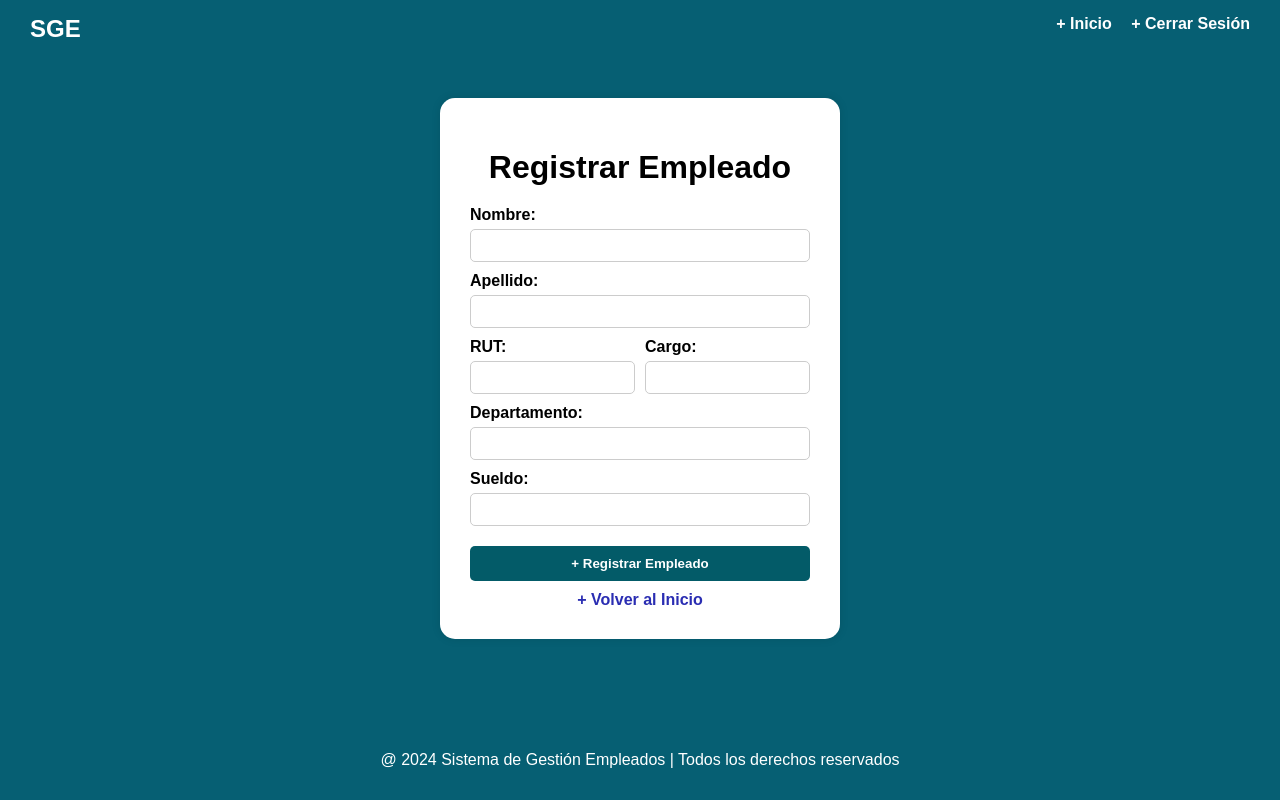
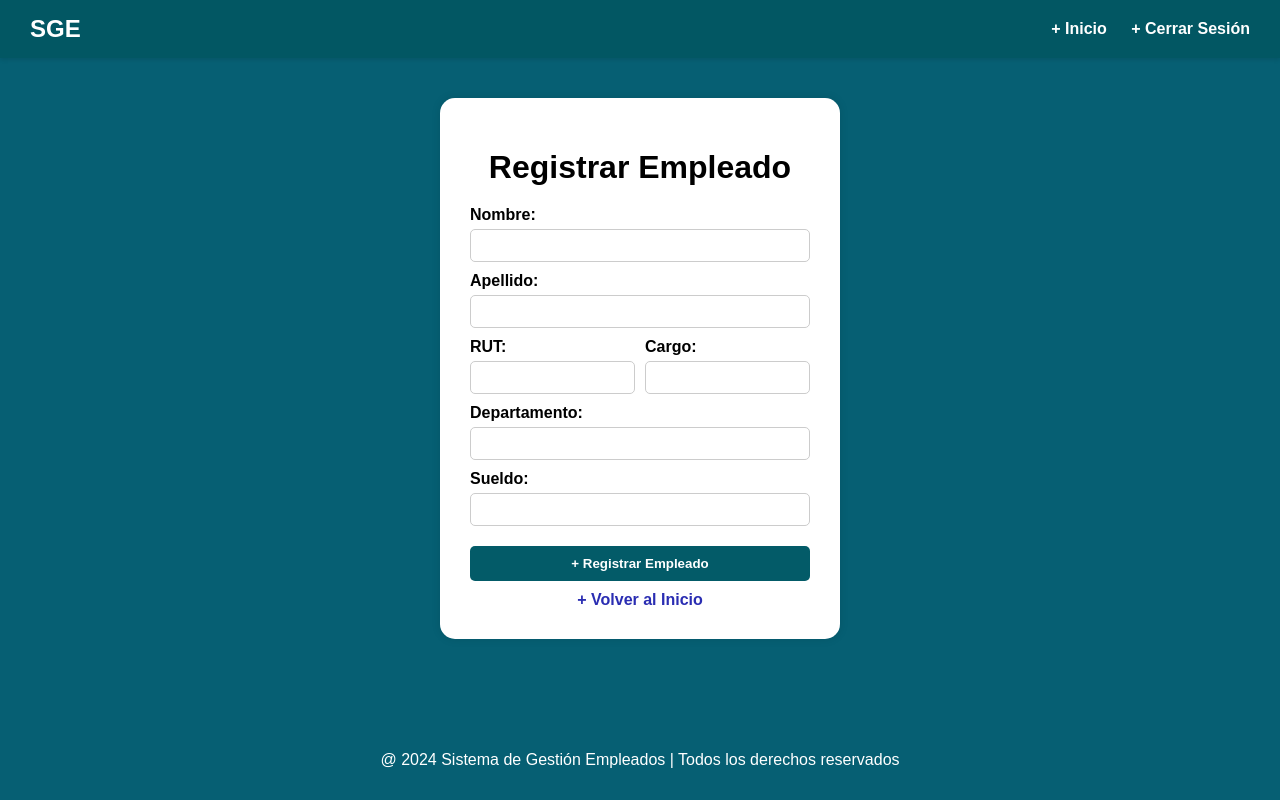
Before and after one commit to BeoGonzalez/Sistema-Empleados, a plain HTML site: page project/registro/registro.html in a window 1280 px wide. Drawn offline with Linux system fonts and the light colour scheme.

Commit message:
Actualización de encabezado

```diff
--- a/project/registro/registro.css
+++ b/project/registro/registro.css
@@ -12,9 +12,11 @@ body {
 header {
   display: flex;
   justify-content: space-between;
+  align-items: center;
   padding: 15px 30px;
-  background-color: #065f73;
+  background-color: #025763; /* azul oscuro como en la imagen */
   color: white;
+  box-shadow: 0 2px 4px rgba(0, 0, 0, 0.1);
 }
 
 .logo {
@@ -23,10 +25,11 @@ header {
 }
 
 nav a {
-  margin-left: 15px;
+  margin-left: 20px;
   color: white;
   text-decoration: none;
   font-weight: bold;
+  font-size: 16px;
 }
 
 main {
@@ -41,7 +44,7 @@ main {
   border-radius: 15px;
   max-width: 400px;
   width: 100%;
-  box-shadow: 0 0 10px rgba(0,0,0,0.1);
+  box-shadow: 0 0 10px rgba(0, 0, 0, 0.1);
 }
 
 h1 {
```
